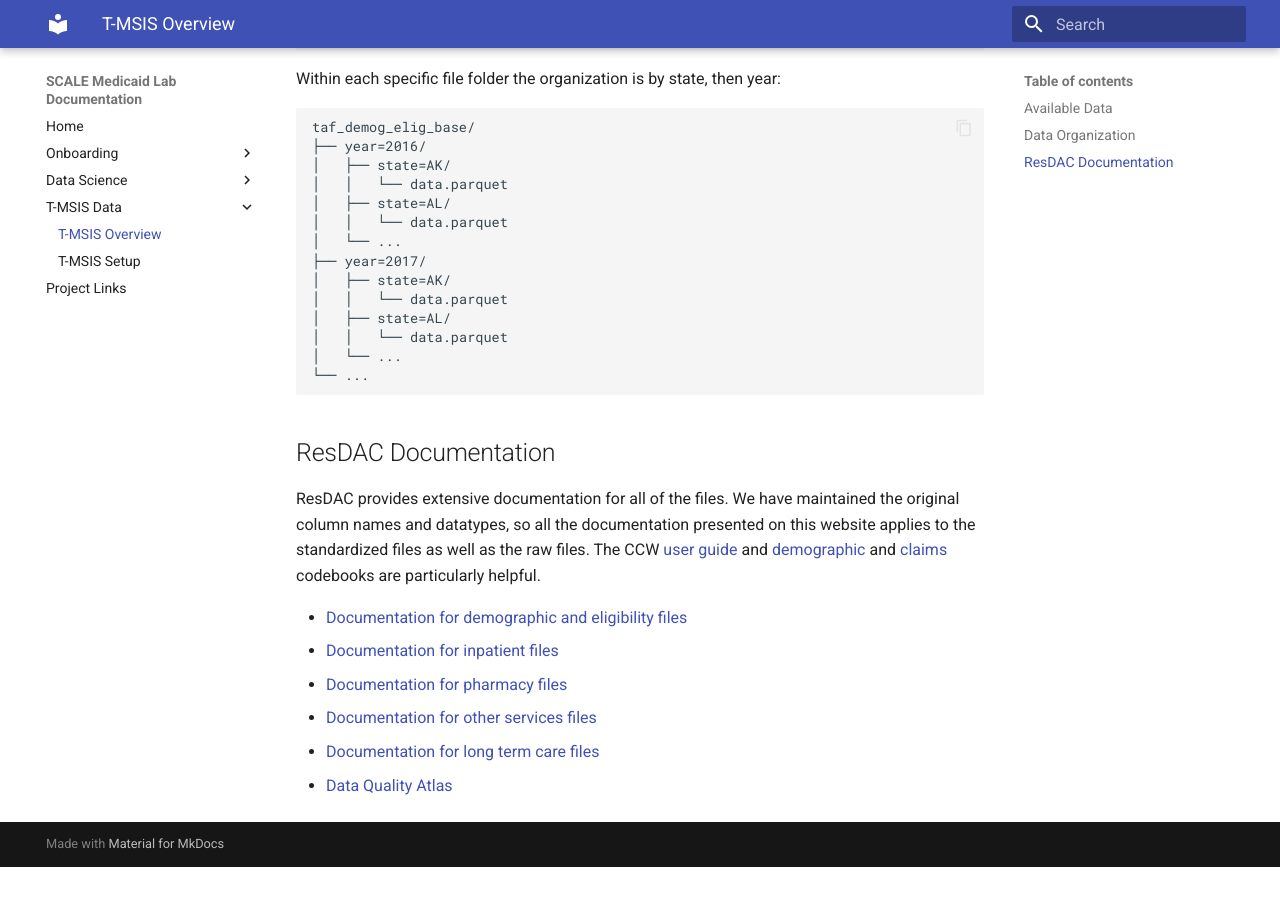
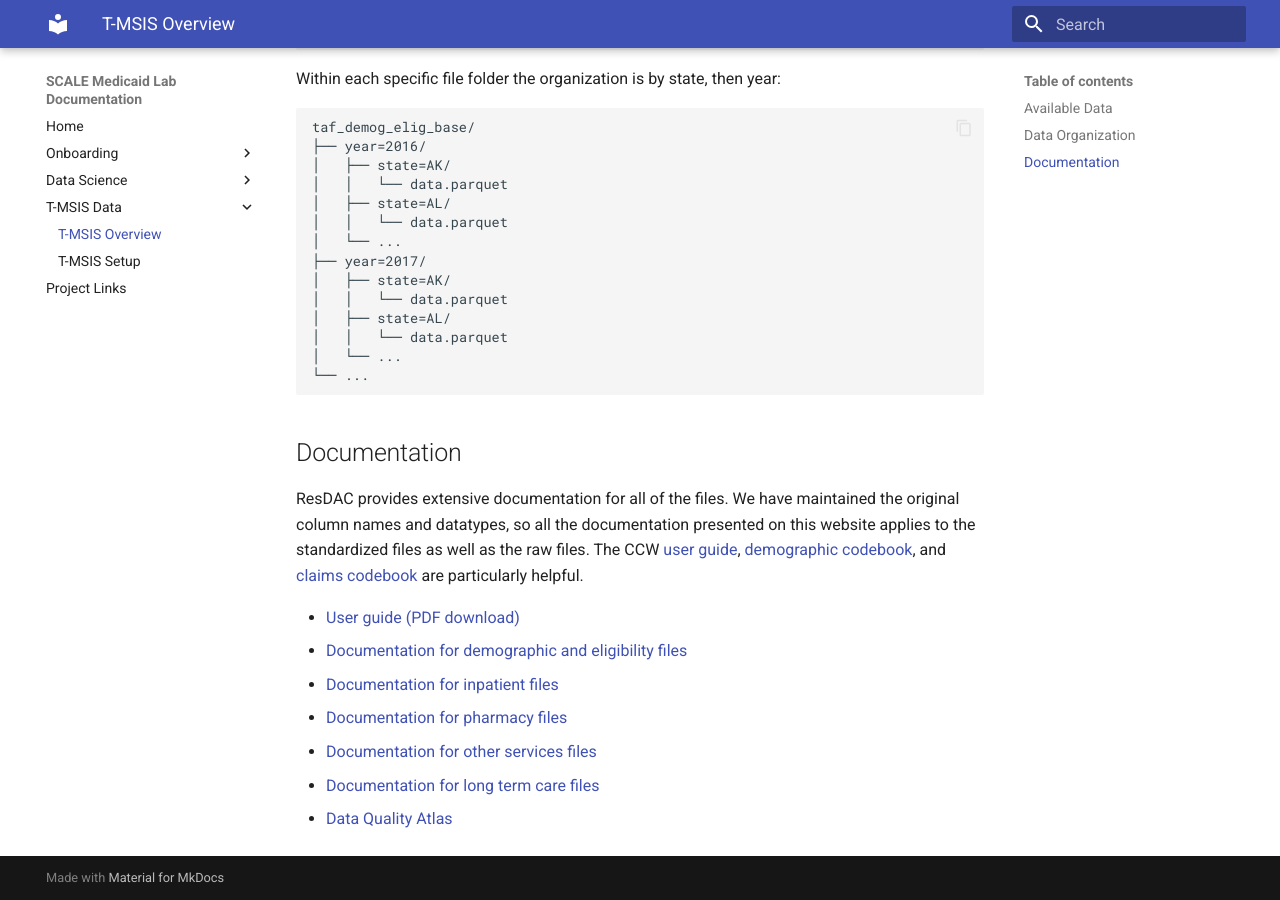
Before and after one commit to Yale-Medicaid/Documentation, an MkDocs documentation site: the page built from docs/tmsis/tmsis_medicaid_data.md, in a window 1280 px wide and 900 px high, scrolled down 1400 px. Built offline with MkDocs 1.6.1 and Material for MkDocs 9.7.7, drawn with Linux system fonts in a browser that asks for light colours; before the commit the page ends 2267 px from its top, so only the background shows below that.

Commit message:
change section name

````diff
--- a/docs/tmsis/tmsis_medicaid_data.md
+++ b/docs/tmsis/tmsis_medicaid_data.md
@@ -64,10 +64,13 @@
 └── ...
 ```
 
-## ResDAC Documentation
+## Documentation
 
-ResDAC provides extensive documentation for all of the files. We have maintained the original column names and datatypes, so all the documentation presented on this website applies to the standardized files as well as the raw files. The CCW [user guide](https://www2.ccwdata.org/documents/10280/19002246/ccw-taf-rif-user-guide.pdf) and [demographic](https://resdac.org/sites/datadocumentation.resdac.org/files/CCW%20Codebook%20TAF%20Demographic%20Eligibility_Version%20022023.pdf) and [claims](https://resdac.org/sites/datadocumentation.resdac.org/files/CCW%20Codebook%20TAF%20Claims_Version%20022023.pdf) codebooks are particularly helpful.
+ResDAC provides extensive documentation for all of the files. We have maintained the original column names and datatypes, so all the documentation presented on this website applies to the standardized files as well as the raw files. The CCW [user guide](https://www2.ccwdata.org/documents/10280/19002246/ccw-taf-rif-user-guide.pdf), [demographic codebook](https://resdac.org/sites/datadocumentation.resdac.org/files/CCW%20Codebook%20TAF%20Demographic%20Eligibility_Version%20022023.pdf), and [claims codebook](https://resdac.org/sites/datadocumentation.resdac.org/files/CCW%20Codebook%20TAF%20Claims_Version%20022023.pdf) are particularly helpful.
 
+
+
+* [User guide (PDF download)](https://www2.ccwdata.org/documents/10280/19002246/ccw-taf-rif-user-guide.pdf)
 * [Documentation for demographic and eligibility files](https://resdac.org/cms-data/files/taf-de)
 * [Documentation for inpatient files](https://resdac.org/cms-data/files/taf-ip)
 * [Documentation for pharmacy files](https://resdac.org/cms-data/files/taf-rx)
````
Also changed, not shown: docs/tmsis/tmsis_getting_started.md (+1 -1 lines).
